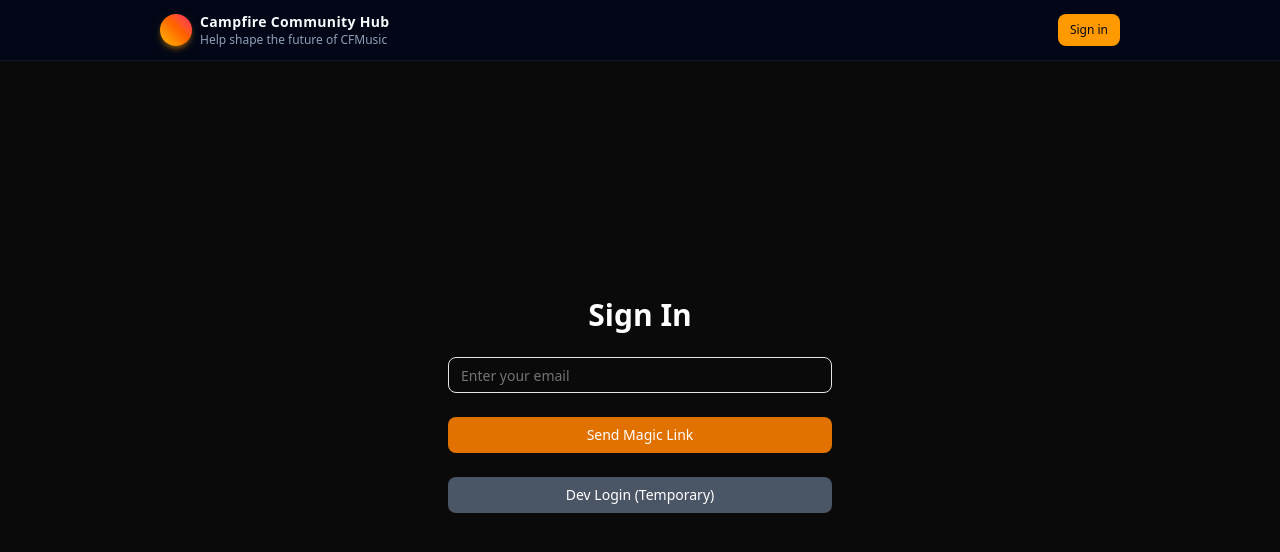
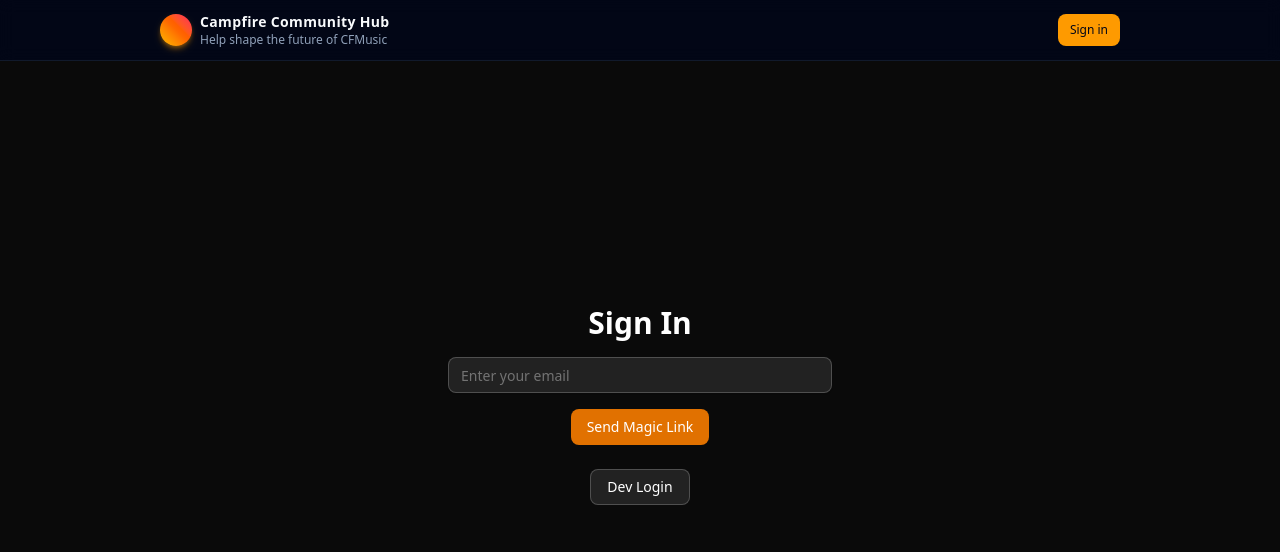
Before and after one commit to web3andjp/cfmusic-community, a Next.js app: page /auth/signin in a window 1280 px wide. Shown: the top 552 px of the page. Built offline with nearby package versions, Linux system fonts and the light colour scheme; no server answers.

Commit message:
Fix sign-in input text visibility

```diff
--- a/app/auth/signin/page.tsx
+++ b/app/auth/signin/page.tsx
@@ -8,34 +8,35 @@ import { Button } from "@/components/ui/button";
 export default function SignInPage() {
   const [email, setEmail] = useState("");
 
-  const handleMagicLink = () => {
+  const handleSignIn = () => {
     if (!email) return;
-    signIn("email", { email });
-  };
-
-  const handleDevLogin = () => {
-    signIn("dev");
+    signIn("resend", { email });
   };
 
   return (
-    <div className="flex flex-col items-center justify-center h-[80vh] text-white gap-6">
+    <div className="flex flex-col items-center justify-center h-[80vh] gap-4 text-white">
       <h1 className="text-3xl font-bold">Sign In</h1>
 
       <Input
         type="email"
         placeholder="Enter your email"
-        className="text-black max-w-sm w-full"
+        className="max-w-sm w-full bg-white/10 border-white/20 text-white placeholder-white/40"
         value={email}
         onChange={(e) => setEmail(e.target.value)}
       />
 
-      <Button className="bg-amber-600 text-white w-full max-w-sm" onClick={handleMagicLink}>
+      <Button
+        className="bg-amber-600 text-white hover:bg-amber-500"
+        onClick={handleSignIn}
+      >
         Send Magic Link
       </Button>
 
-      {/* TEMP DEV LOGIN BUTTON */}
-      <Button className="bg-gray-600 text-white w-full max-w-sm" onClick={handleDevLogin}>
-        Dev Login (Temporary)
+      <Button
+        className="bg-white/10 border border-white/20 text-white hover:bg-white/20 mt-2"
+        onClick={() => signIn("credentials", { name: "Demo User" })}
+      >
+        Dev Login
       </Button>
     </div>
   );
```
